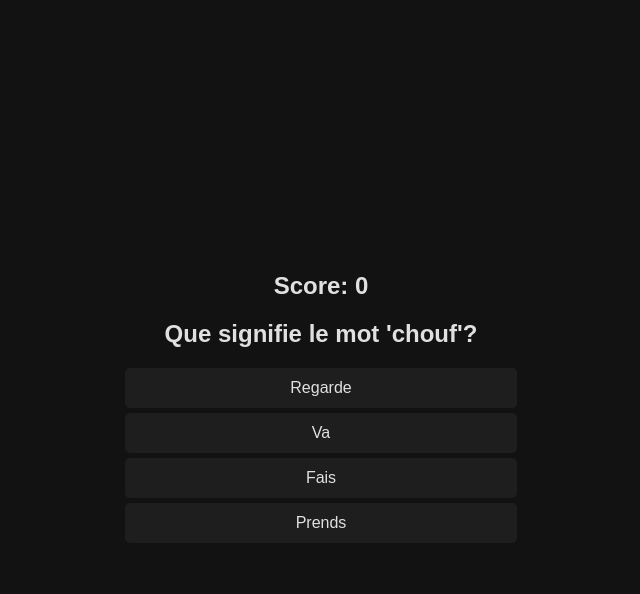
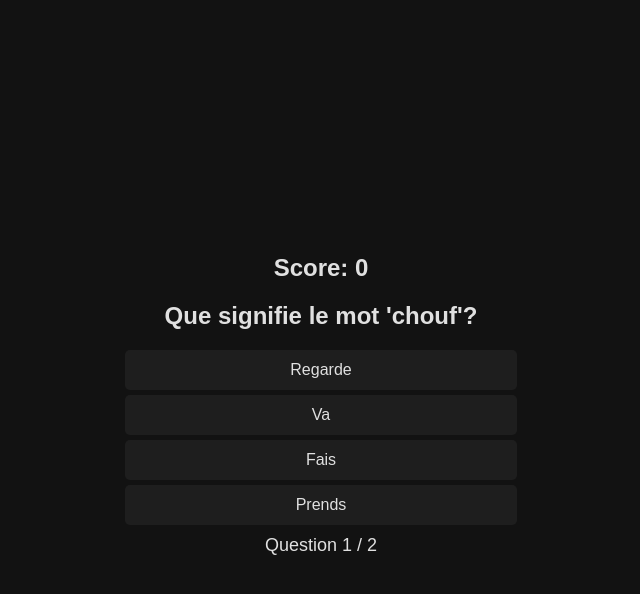
Before and after one commit to aminagr/AlgerianLanguageQuiz, a React (Vite) app: page / in a window 1280 px wide. Both pictures are taken after a click on the button "Niveau 1". Shown: the top 594 px of the page, without its empty margins (359-999 px from the left). Built offline with nearby package versions, Linux system fonts and the light colour scheme.

Commit message:
Quiz Code Updated

```diff
--- a/src/Question.jsx
+++ b/src/Question.jsx
@@ -1,6 +1,6 @@
 import React from 'react';
 
-const Question = ({ question, handleAnswer, result }) => {
+const Question = ({ question, handleAnswer, result, selectedAnswer, isDisabled }) => {
   return (
     <div className={`question ${result !== null ? (result ? 'fade-in-correct' : 'fade-in-wrong') : ''}`}>
       <h2>{question.question}</h2>
@@ -8,12 +8,13 @@ const Question = ({ question, handleAnswer, result }) => {
         let buttonClass = 'answer-button';
 
         if (result !== null) {
+          // Si c'est la bonne réponse
           if (index === question.correct) {
             buttonClass += ' correct';
-          } else if (result === false && index === question.correct) {
-            buttonClass += ' correct';
-          } else if (result === false && index !== question.correct) {
-            buttonClass += ' wrong';
+          }
+          // Si c'est la réponse sélectionnée et incorrecte
+          if (!result && index === selectedAnswer) {
+            buttonClass += ' wrong'; // Colorie en rouge
           }
         }
 
@@ -22,6 +23,7 @@ const Question = ({ question, handleAnswer, result }) => {
             key={index}
             onClick={() => handleAnswer(index)}
             className={buttonClass}
+            disabled={isDisabled} // Désactive le bouton si isDisabled est vrai
           >
             {answer}
           </button>
@@ -29,7 +31,7 @@ const Question = ({ question, handleAnswer, result }) => {
       })}
       {result !== null && (
         <p className={result === false ? 'wrong-answer' : 'correct-answer'}>
-
+          {/* Optionnel : afficher un message de feedback */}
         </p>
       )}
     </div>
--- a/src/Quiz.jsx
+++ b/src/Quiz.jsx
@@ -6,19 +6,28 @@ const Quiz = ({ language, difficulty, setStartQuiz }) => {
   const [currentQuestion, setCurrentQuestion] = useState(0);
   const [score, setScore] = useState(0);
   const [result, setResult] = useState(null);
+  const [selectedAnswer, setSelectedAnswer] = useState(null);
+  const [isDisabled, setIsDisabled] = useState(false); // Nouvel état pour désactiver les réponses
 
   const currentQuestions = questions[language][difficulty];
 
   const handleAnswer = (index) => {
+    if (isDisabled) return; // Empêche l'action si les boutons sont désactivés
+
+    setSelectedAnswer(index);
     const isCorrect = index === currentQuestions[currentQuestion].correct;
     if (isCorrect) {
       setScore(score + 1);
     }
 
     setResult(isCorrect);
+    setIsDisabled(true); // Désactive les boutons
+
     setTimeout(() => {
       setResult(null);
+      setSelectedAnswer(null);
       setCurrentQuestion(currentQuestion + 1);
+      setIsDisabled(false); // Réactive les boutons
     }, 1000);
   };
 
@@ -41,8 +50,12 @@ const Quiz = ({ language, difficulty, setStartQuiz }) => {
             question={currentQuestions[currentQuestion]}
             handleAnswer={handleAnswer}
             result={result}
+            selectedAnswer={selectedAnswer}
+            isDisabled={isDisabled} // Passe l'état de désactivation
           />
-          {/* Bouton Quitter visible uniquement sur mobile */}
+          <p className="question-number">
+            Question {currentQuestion + 1} / {currentQuestions.length}
+          </p>
           <button onClick={handleQuit} className="quit-button-mob">
             <span>{language === 'fr' ? 'Quitter ' : 'Exit '}</span>❌
           </button>
@@ -50,7 +63,6 @@ const Quiz = ({ language, difficulty, setStartQuiz }) => {
       ) : (
         <>
           <h2>{language === 'fr' ? 'Quiz terminé! Votre score est:' : 'Quiz finished! Your score is:'} {score}/{currentQuestions.length}</h2>
-
           <button onClick={handleQuit} className="quit-button">
             <span>{language === 'fr' ? 'Quitter ' : 'Exit '}</span>❌
           </button>
@@ -61,6 +73,6 @@ const Quiz = ({ language, difficulty, setStartQuiz }) => {
       )}
     </div>
   );
-}
+};
 
 export default Quiz;
--- a/src/Styles.css
+++ b/src/Styles.css
@@ -101,6 +101,13 @@ select:hover {
 }
 .quit-button-mob{display :none;}
 
+.question-number {
+  font-size: 18px;
+  color: #e0e0e0;
+  margin: 10px 0;
+  animation: fadeIn 0.5s; /* Animation d'apparition */
+}
+
 
 @media (max-width: 600px) {
   body {
--- a/src/questions.js
+++ b/src/questions.js
@@ -24,7 +24,7 @@ const questions = {
     ],
     niveau3: [
       { question: "What does 'khoya' mean?", answers: ["Friend", "Cousin", "Friend", "Brother"], correct: 3 },
-      { question: "What it the synonym of 'tonobil'", answers: ["Araba", "Loto", "Machina", "Autobus"], correct: 2 },
+      { question: "What is the synonym of 'tonobil'", answers: ["Araba", "Loto", "Machina", "Autobus"], correct: 2 },
     ],
   },
 };
```
